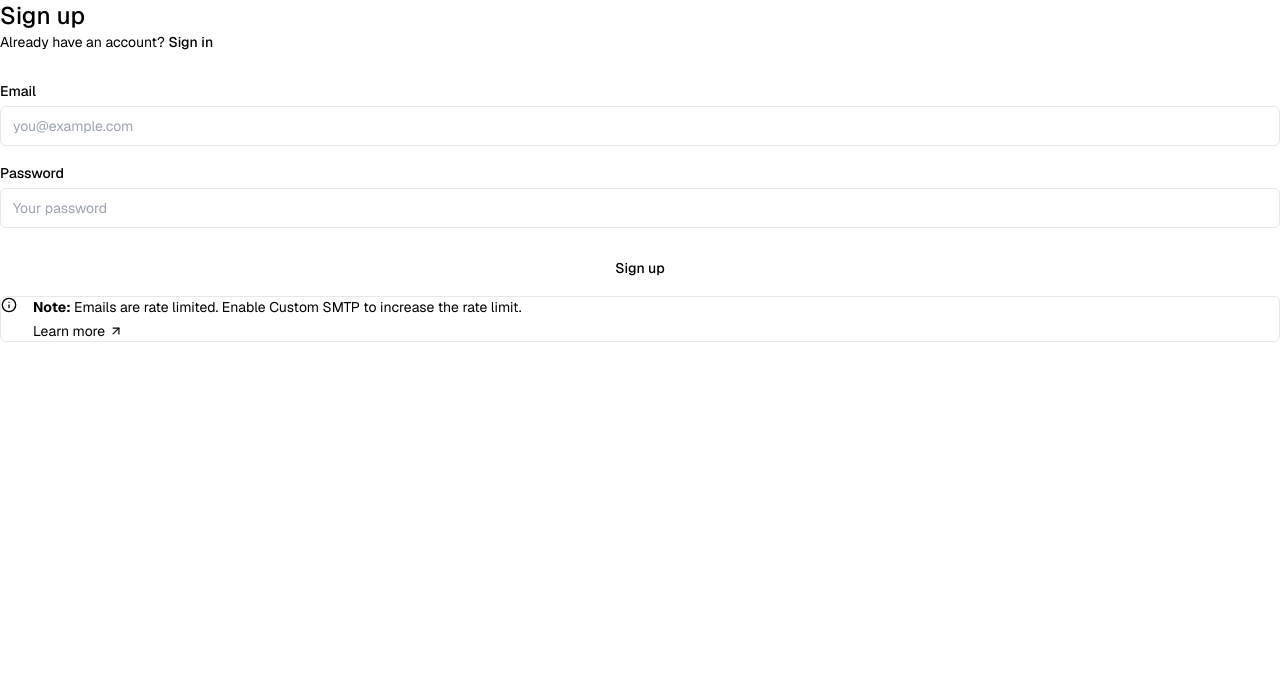
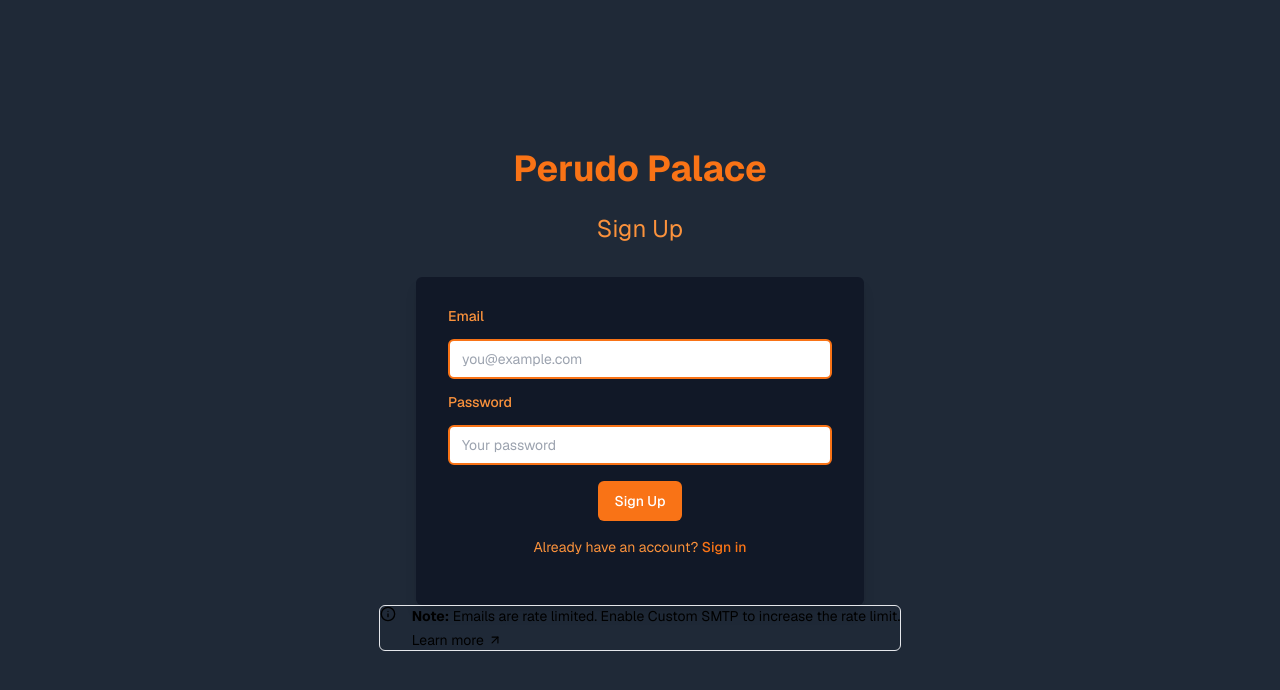
Before and after one commit to rakenduste-programmeerimine-2024/perudo-palace, a Next.js app: page /sign-up in a window 1280 px wide. Shown: the top 690 px of the page. Built offline with nearby package versions, Linux system fonts and the light colour scheme.

Commit message:
add new colors
lisatud uued värvid,
keskele paigutus

```diff
--- a/app/(auth-pages)/sign-up/page.tsx
+++ b/app/(auth-pages)/sign-up/page.tsx
@@ -6,46 +6,78 @@ import { Label } from "@/components/ui/label";
 import Link from "next/link";
 import { SmtpMessage } from "../smtp-message";
 
-export default async function Signup(props: {
-  searchParams: Promise<Message>;
-}) {
+export default async function Signup(props: { searchParams: Promise<Message> }) {
   const searchParams = await props.searchParams;
+
   if ("message" in searchParams) {
     return (
-      <div className="w-full flex-1 flex items-center h-screen sm:max-w-md justify-center gap-2 p-4">
+      <div className="w-full flex-1 flex items-center h-screen sm:max-w-md justify-center gap-2 p-4 bg-gray-800">
         <FormMessage message={searchParams} />
       </div>
     );
   }
 
   return (
-    <>
-      <form className="flex flex-col min-w-64 max-w-64 mx-auto">
-        <h1 className="text-2xl font-medium">Sign up</h1>
-        <p className="text-sm text text-foreground">
-          Already have an account?{" "}
-          <Link className="text-primary font-medium underline" href="/sign-in">
-            Sign in
-          </Link>
-        </p>
-        <div className="flex flex-col gap-2 [&>input]:mb-3 mt-8">
-          <Label htmlFor="email">Email</Label>
-          <Input name="email" placeholder="you@example.com" required />
-          <Label htmlFor="password">Password</Label>
+    <div className="flex flex-col items-center justify-center min-h-screen bg-gray-800">
+      {/* Pealkiri */}
+      <div className="flex flex-col items-center justify-center mt-0">
+        <h1 className="text-4xl font-bold mb-6 text-center text-orange-500">
+          Perudo Palace
+        </h1>
+        <h2 className="text-2xl mb-8 text-center text-orange-400">
+          Sign Up
+        </h2>
+      </div>
+
+      {/* Vorm */}
+      <form className="flex flex-col items-center justify-center w-full max-w-md space-y-4 bg-gray-900 p-8 rounded-md shadow-lg">
+        <div className="flex flex-col gap-4 w-full">
+          <Label htmlFor="email" className="text-orange-400">
+            Email
+          </Label>
+          <Input
+            name="email"
+            placeholder="you@example.com"
+            required
+            className="rounded-md text-orange-500 border-2 border-orange-500"
+            style={{
+              color: "#FFA500", // Teksti värv
+            }}
+          />
+          <Label htmlFor="password" className="text-orange-400">
+            Password
+          </Label>
           <Input
             type="password"
             name="password"
             placeholder="Your password"
             minLength={6}
             required
+            className="rounded-md text-orange-500 border-2 border-orange-500"
+            style={{
+              color: "#FFA500", // Teksti värv
+            }}
           />
-          <SubmitButton formAction={signUpAction} pendingText="Signing up...">
-            Sign up
-          </SubmitButton>
-          <FormMessage message={searchParams} />
         </div>
+        <SubmitButton
+          formAction={signUpAction}
+          pendingText="Signing up..."
+          className="mt-4 bg-orange-500 text-white hover:bg-orange-600"
+        >
+          Sign Up
+        </SubmitButton>
+        <p className="text-sm text-orange-400 mt-4">
+          Already have an account?{" "}
+          <Link
+            className="text-orange-500 font-medium underline"
+            href="/sign-in"
+          >
+            Sign in
+          </Link>
+        </p>
+        <FormMessage message={searchParams} />
       </form>
       <SmtpMessage />
-    </>
+    </div>
   );
 }
```
